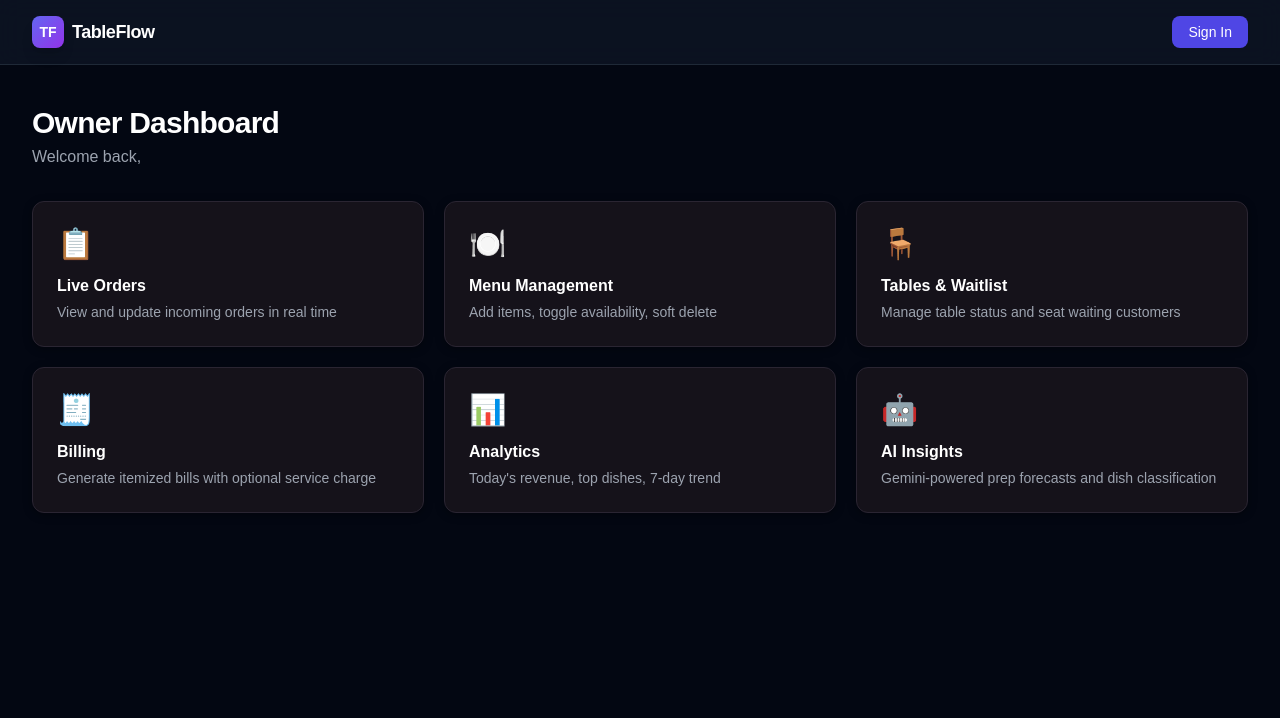
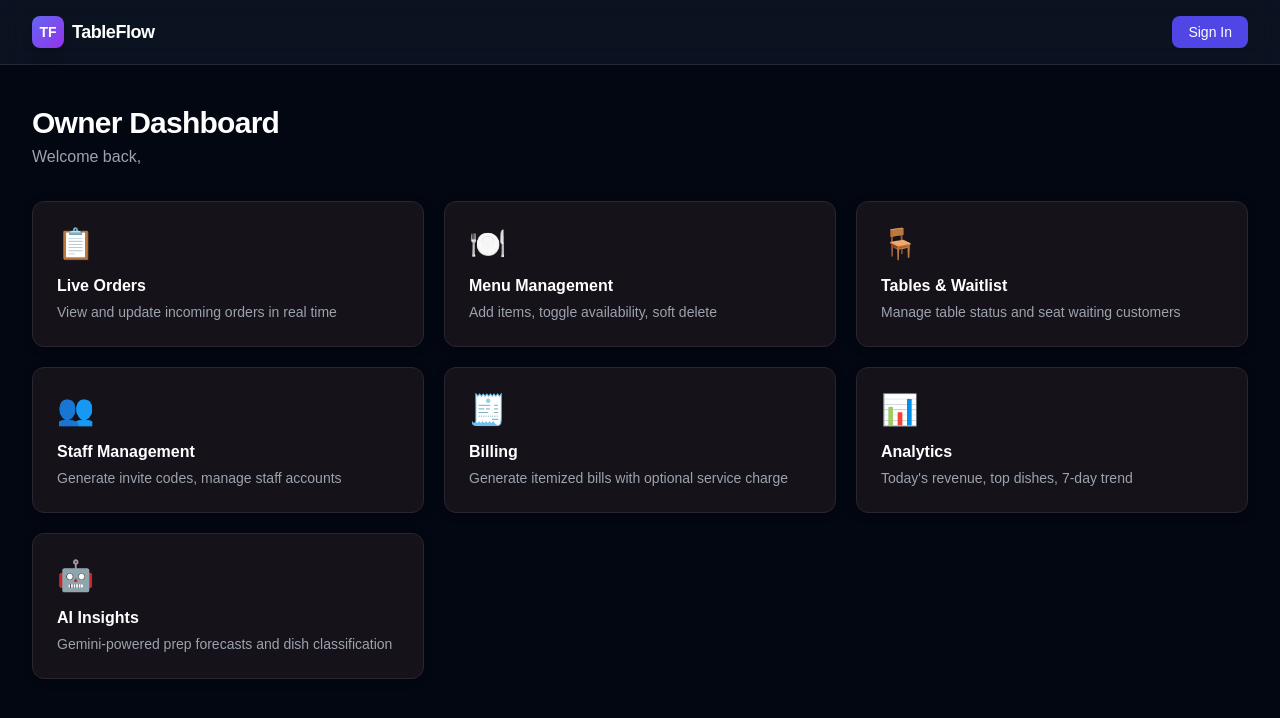
Before and after one commit to ayush22cp008/TableFlow, a Next.js app: page /dashboard in a window 1280 px wide. Shown: the top 718 px of the page. Built offline with nearby package versions, Linux system fonts and the light colour scheme; no server answers.

Commit message:
feat: Add Staff Management card to Owner Dashboard navigation

```diff
--- a/app/dashboard/page.tsx
+++ b/app/dashboard/page.tsx
@@ -25,6 +25,7 @@ export default function DashboardPage() {
             { href: '/dashboard/orders',   icon: '📋', label: 'Live Orders',       desc: 'View and update incoming orders in real time' },
             { href: '/dashboard/menu',     icon: '🍽️', label: 'Menu Management',  desc: 'Add items, toggle availability, soft delete' },
             { href: '/dashboard/tables',   icon: '🪑', label: 'Tables & Waitlist', desc: 'Manage table status and seat waiting customers' },
+            { href: '/dashboard/staff',    icon: '👥', label: 'Staff Management',  desc: 'Generate invite codes, manage staff accounts' },
             { href: '/dashboard/billing/demo', icon: '🧾', label: 'Billing',       desc: 'Generate itemized bills with optional service charge' },
             { href: '/dashboard/analytics',icon: '📊', label: 'Analytics',         desc: "Today's revenue, top dishes, 7-day trend" },
             { href: '/dashboard/insights', icon: '🤖', label: 'AI Insights',       desc: 'Gemini-powered prep forecasts and dish classification' },
```
